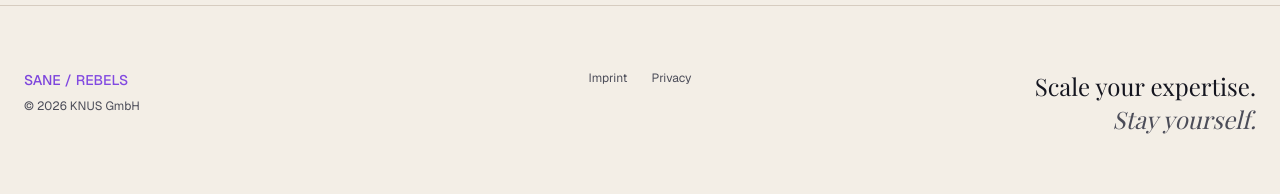
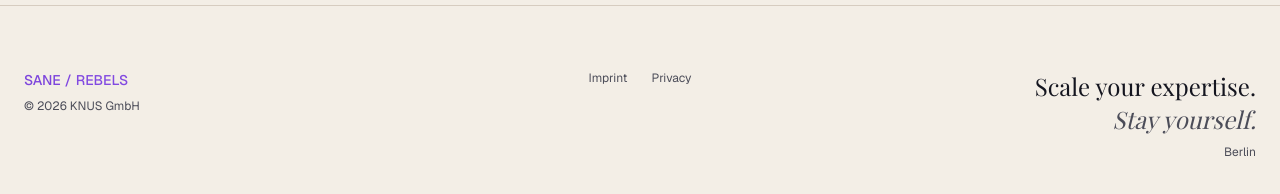
Before and after one commit to roser-one/sanerebels.com, a Next.js app: page / in a window 1280 px wide. Shown: the part 7040-7234 px from the top of the page. Built offline with nearby package versions, Linux system fonts and the light colour scheme; a web font is replaced by a local one.

Commit message:
feat: update footer tagline to include "Berlin"
Add "Berlin" to footer tagline for new deployment.

Co-authored-by: 5ir0 <131521220+roser-one@users.noreply.github.com>

```diff
--- a/components/animated-nav.tsx
+++ b/components/animated-nav.tsx
@@ -90,11 +90,14 @@ export function AnimatedFooter() {
             </div>
 
             {/* Right - Tagline */}
-            <p className="font-serif text-xl md:text-2xl text-foreground md:text-right leading-snug">
-              Scale your expertise.
-              <br />
-              <span className="text-muted-foreground italic">Stay yourself.</span>
-            </p>
+            <div className="md:text-right">
+              <p className="font-serif text-xl md:text-2xl text-foreground leading-snug">
+                Scale your expertise.
+                <br />
+                <span className="text-muted-foreground italic">Stay yourself.</span>
+              </p>
+              <p className="text-xs text-muted-foreground mt-2">Berlin</p>
+            </div>
           </div>
         </div>
       </div>
```
